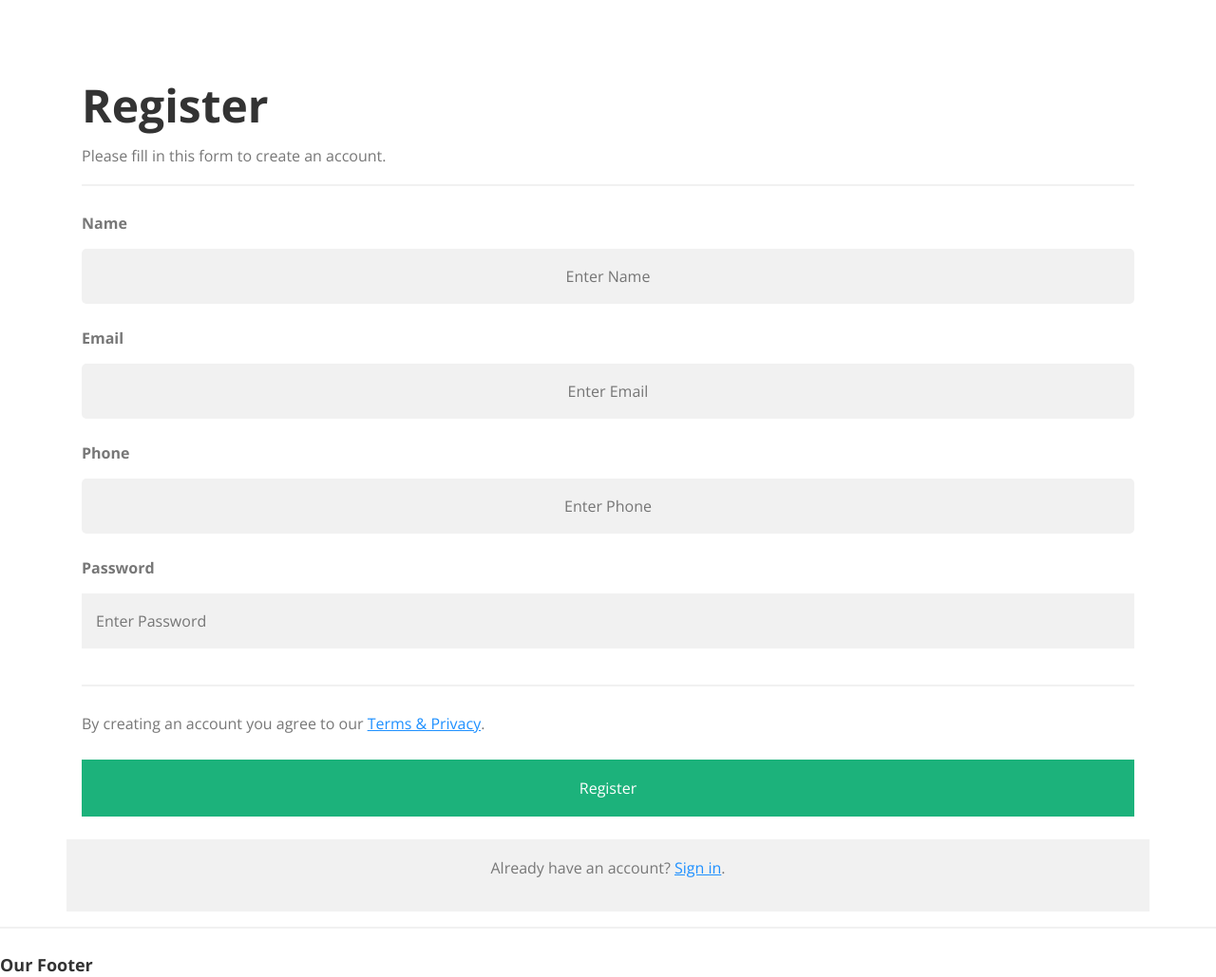
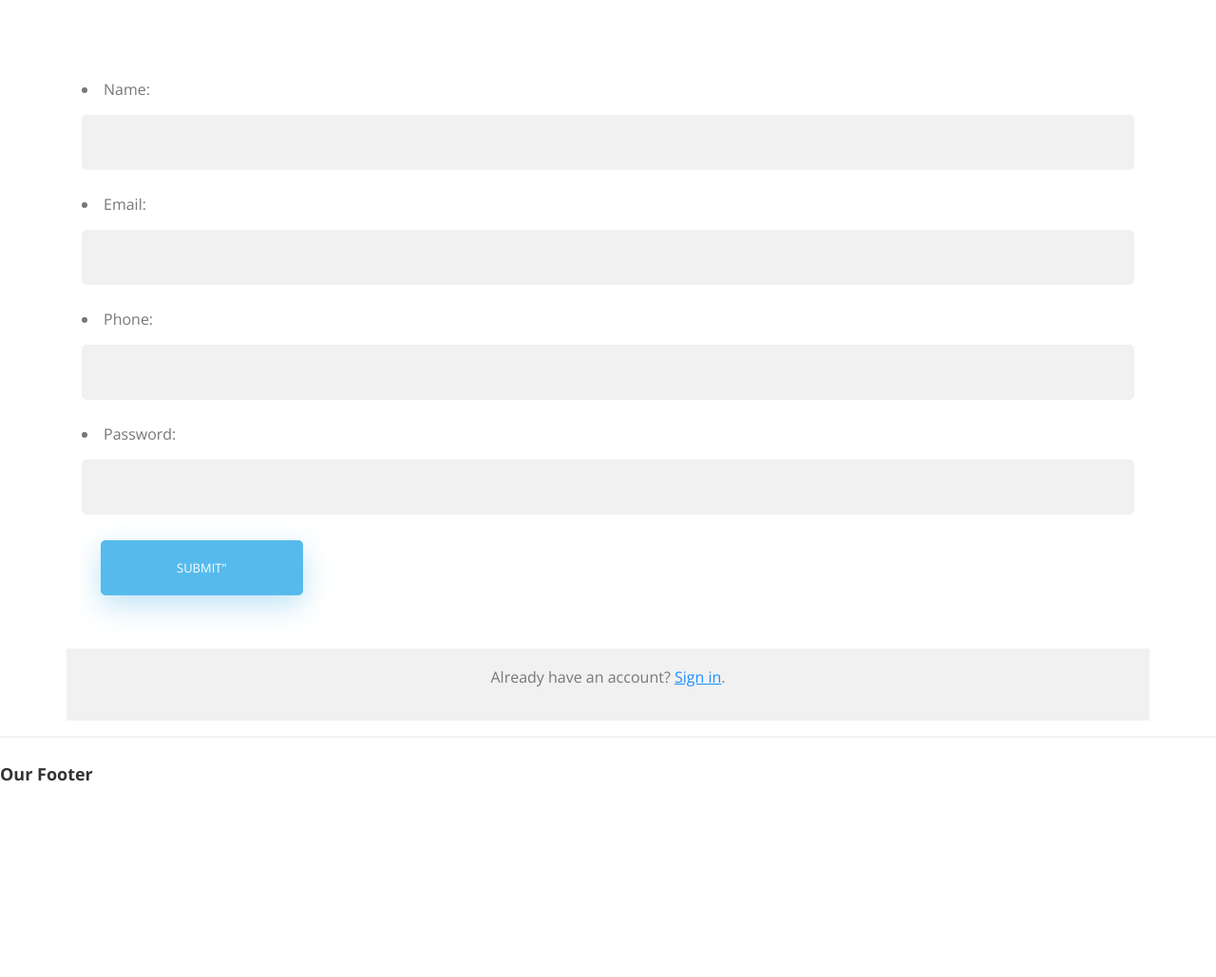
Before and after one commit to syedhaideralizaidi/Driving-School-Management-System, a Django app: page /register/ in a window 1280 px wide. Shown: the part 136-1165 px from the top of the page at 95% size. After the commit the page ends 959 px from the top, so only its background shows below. Run offline with Django 4.2, Linux system fonts and the light colour scheme; some libraries are stand-ins or nearby versions.

Commit message:
Final registeration change

```diff
--- a/dsm/accounts/forms.py
+++ b/dsm/accounts/forms.py
@@ -1,2 +1,14 @@
-from django.contrib.auth.models import User
+from django import forms
 from .models import customer
+
+# creating a form
+'''class InputForm(forms.Form):
+    name = forms.CharField(max_length=200)
+    email = forms.CharField(max_length=200)
+    phone = forms.CharField(max_length=13)
+    password = forms.CharField(widget=forms.PasswordInput())'''
+class MyForm(forms.ModelForm):
+  class Meta:
+    model = customer
+    fields = ["name", "email","phone",'password_en']
+    labels = {'name': "Name", "email": "Email","phone":"Phone","password_en":"Password"}
--- a/dsm/accounts/templates/accounts/register.html
+++ b/dsm/accounts/templates/accounts/register.html
@@ -2,7 +2,17 @@
 
 {% block content %}
 
-     <form action="action_page.php" class=".container" style="margin-top:200px">
+<div class="container">
+    <form action = "" method = "post" class=".container" style="margin-top:200px">
+    {% csrf_token %}
+    {{form.as_ul }}
+    <input type="submit" value=Submit">
+</form>
+</div>
+<div class="container signin">
+    <p>Already have an account? <a href="{% url 'login' %}">Sign in</a>.</p>
+  </div>
+     <!--  <form action="action_page.php" class=".container" style="margin-top:200px">
   <div class="container">
     <h1>Register</h1>
     <p>Please fill in this form to create an account.</p>
@@ -28,6 +38,8 @@
   <div class="container signin">
     <p>Already have an account? <a href="{% url 'login' %}">Sign in</a>.</p>
   </div>
-</form>
+</form> -->
+
+
 
     {% endblock %}
--- a/dsm/accounts/urls.py
+++ b/dsm/accounts/urls.py
@@ -3,7 +3,7 @@ from . import views
 
 urlpatterns = [
     path('', views.home,name='home'),
-    path('register/', views.register,name='register'),
+    path('register/', views.my_form,name='register'),
     path('login/', views.login,name='login'),
 
 ]
--- a/dsm/accounts/views.py
+++ b/dsm/accounts/views.py
@@ -6,6 +6,20 @@ from django.contrib.auth import login as authLogin,logout
 from .models import customer
 from django import forms
 # Create your views here.
+from .forms import MyForm
+
+from django import forms
+from django import forms
+# Create your views here.
+
+def my_form(request):
+    if request.method == "POST":
+        form = MyForm(request.POST)
+        if form.is_valid():
+            form.save()
+    else:
+        form = MyForm()
+    return render(request, 'accounts/register.html', {'form': form})
 
 def home(request):
     entries = customer.objects.all()
@@ -13,8 +27,9 @@ def home(request):
     return render(request,'accounts/home.html',{})
 
 def register(request):
-    return render(request,'accounts/register.html')
-
+    context = {}
+    context['form'] = InputForm()
+    return render(request, "accounts/register.html", context)
 def login(request):
     if request.method=='POST':
         username=request.POST.get('username')
```
Also changed, not shown: dsm/db.sqlite3.
